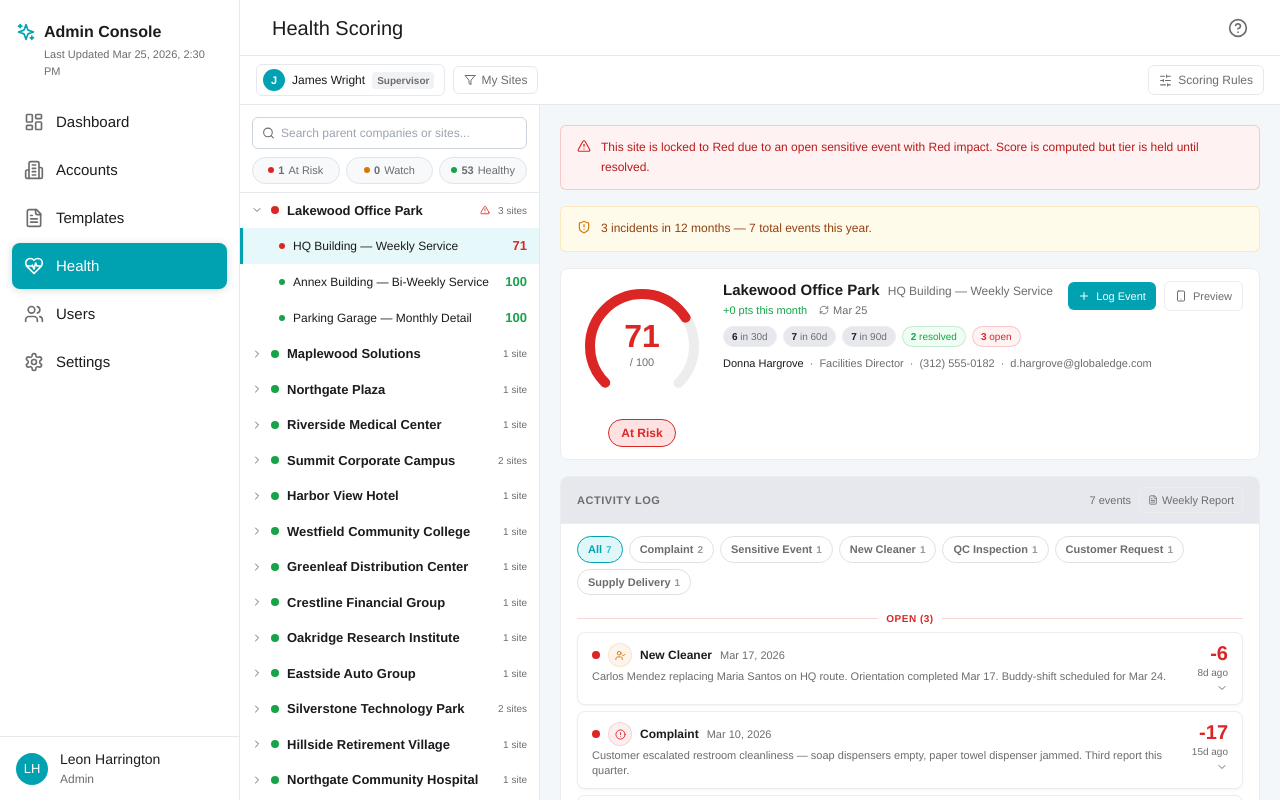
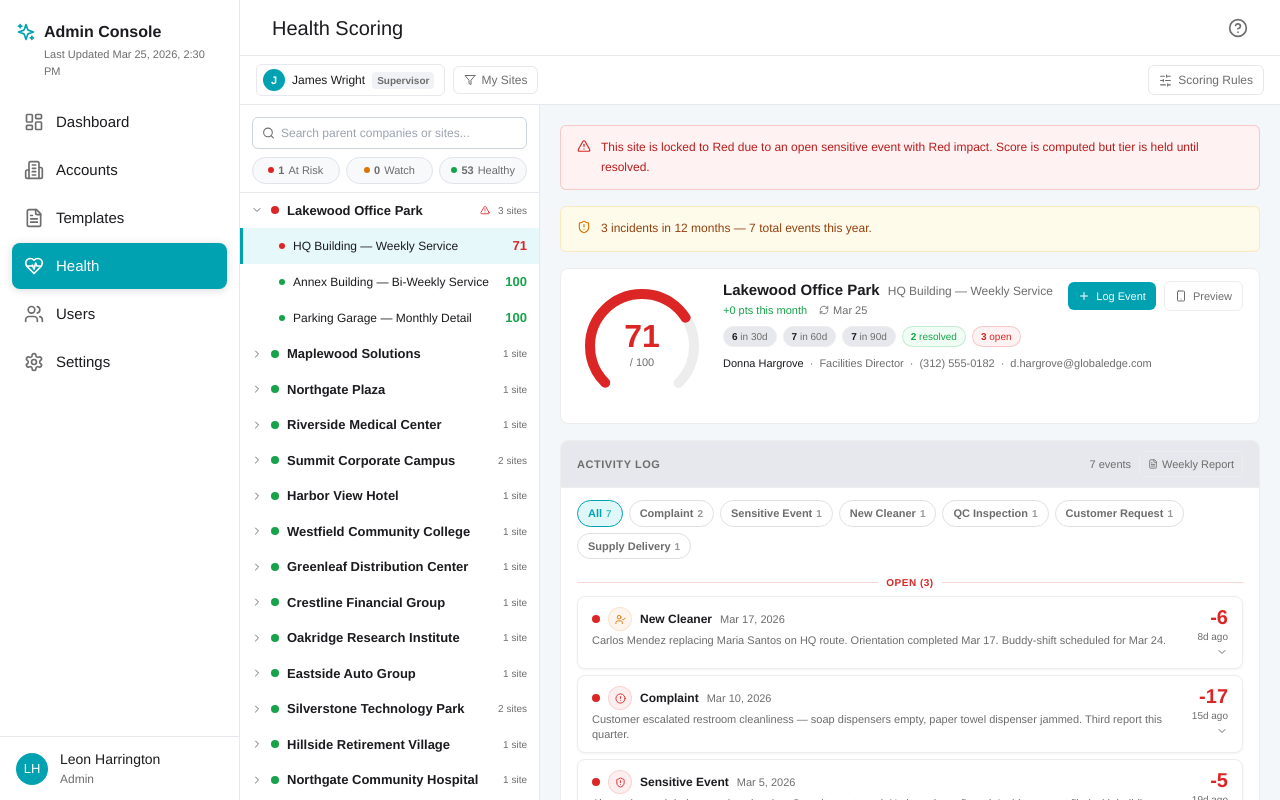
Before and after one commit to raghav-mandadi/servicemaster-playground, a React (Vite) app: page /health in a window 1280 px wide. Built offline with nearby package versions, Linux system fonts and the light colour scheme.

Commit message:
fix: remove tier label chip from ScoreGauge to flatten site detail card

```diff
--- a/src/components/health/admin/ScoreGauge.tsx
+++ b/src/components/health/admin/ScoreGauge.tsx
@@ -68,9 +68,6 @@ export function ScoreGauge({ score, tier, size = 'lg' }: ScoreGaugeProps) {
           <span className="text-[11px] text-text-subtle mt-0.5">/ 100</span>
         </div>
       </div>
-      <div className={`px-3 py-1 rounded-full text-[12px] font-semibold ${colors.bg} ${colors.text} ${colors.border} border`}>
-        {getTierLabel(tier)}
-      </div>
     </div>
   );
 }
```
